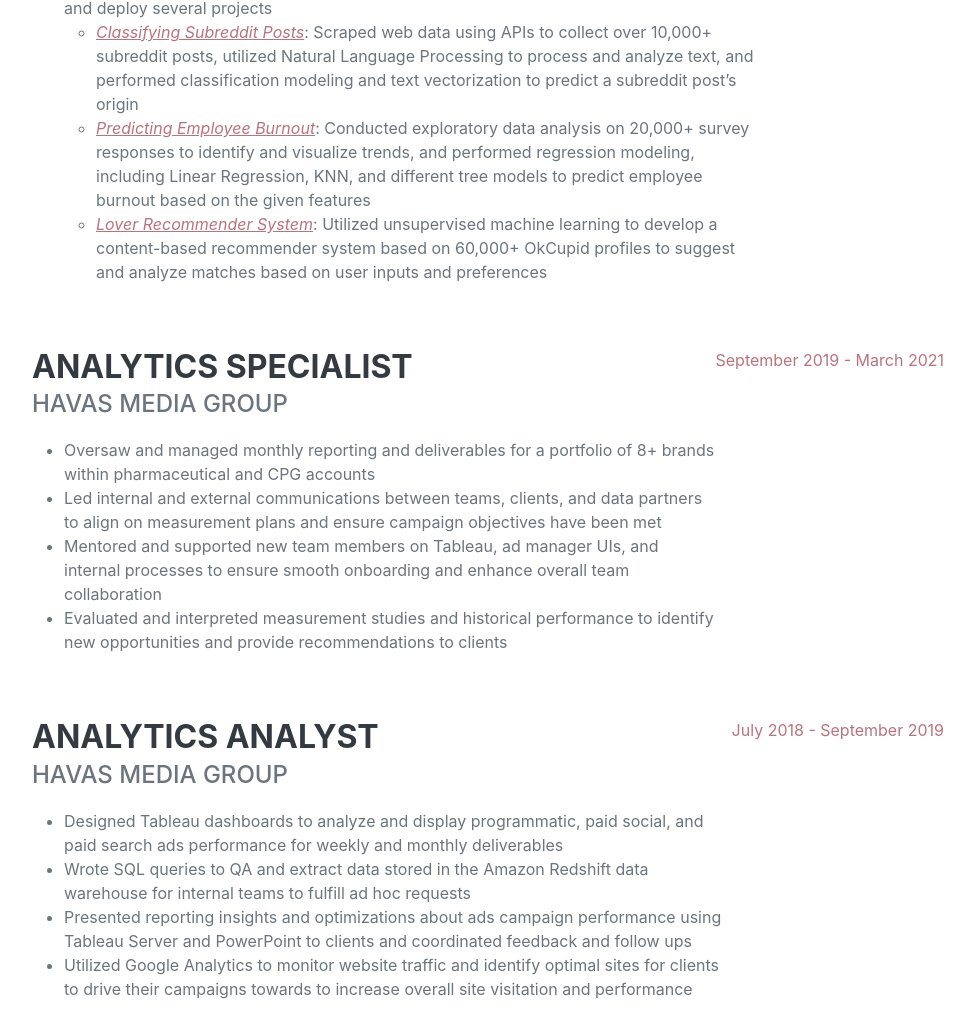
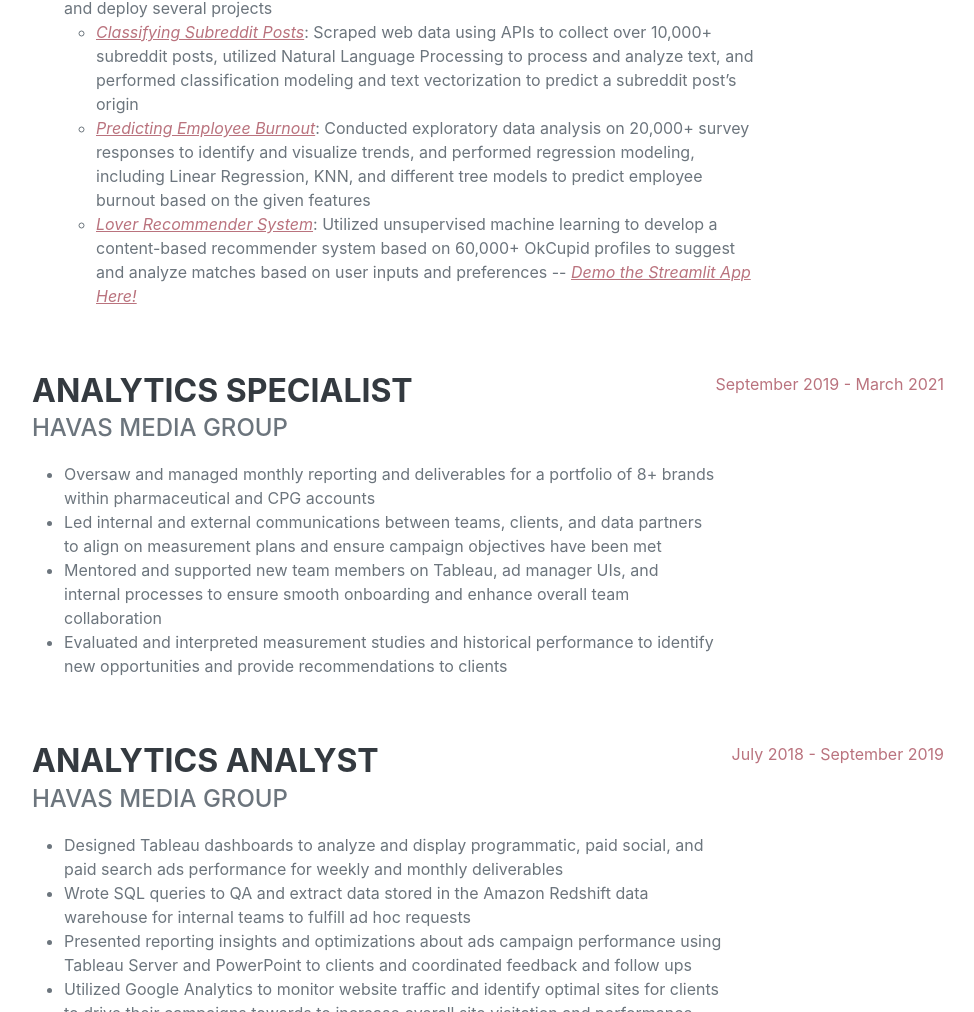
Before and after one commit to vleong1/vleong1.github.io, a plain HTML site: page index.html in a window 1280 px wide. Shown: the part 1249-2261 px from the top of the page, without its empty margins (288-1262 px from the left). Drawn offline with nearby package versions, Linux system fonts and the light colour scheme; a web font is replaced by a local one.

Commit message:
updating portfolio

```diff
--- a/index.html
+++ b/index.html
@@ -78,7 +78,8 @@
                                         data analysis on 20,000+ survey responses to identify and visualize trends, and performed regression modeling, including Linear
                                         Regression, KNN, and different tree models to predict employee burnout based on the given features</li></ul>
                                     <ul><li><i><a href="https://github.com/vleong1/lover-recommendations" target="_blank">Lover Recommender System</a></i>: Utilized unsupervised machine learning to
-                                        develop a content-based recommender system based on 60,000+ OkCupid profiles to suggest and analyze matches based on user inputs and preferences</li></ul>
+                                        develop a content-based recommender system based on 60,000+ OkCupid profiles to suggest and analyze matches based on user inputs and preferences --
+                                        <i><a href="https://share.streamlit.io/vleong1/lover-recommendations/main/app.py" target="_blank">Demo the Streamlit App Here!</a></i></li></ul>
                             </ul>
                         </div>
                         <div class="flex-shrink-0"><span class="text-primary">March 2021 - June 2021</span></div>
```
